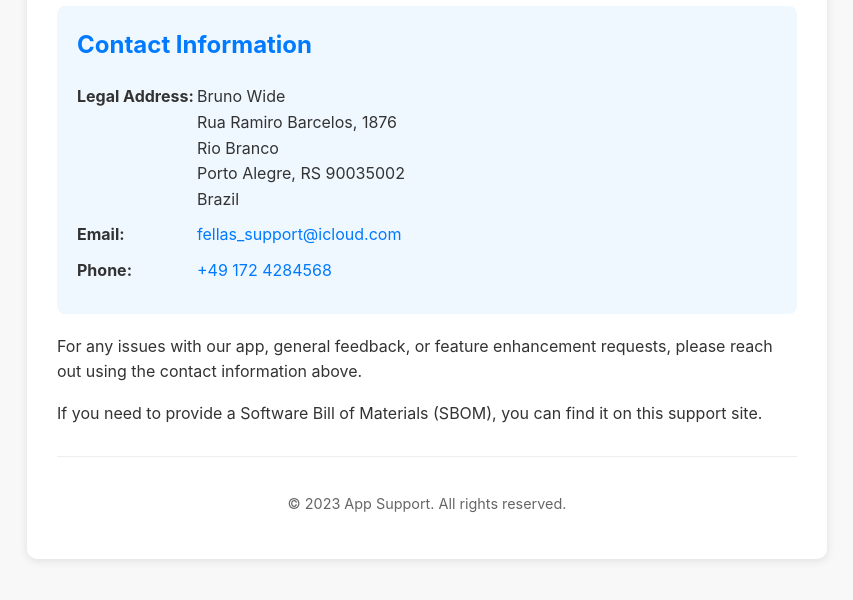
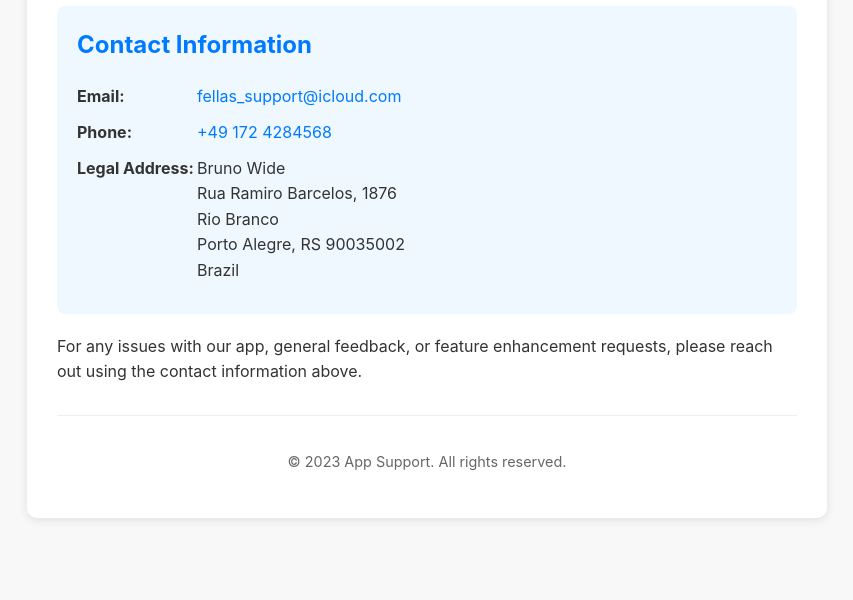
Before and after one commit to bwide/fellas_support, a plain HTML site: page index.html in a window 1280 px wide. Shown: the part 138-738 px from the top of the page, without its empty margins (213-1066 px from the left). Drawn offline with Linux system fonts and the light colour scheme.

Commit message:
updated text

```diff
--- a/index.html
+++ b/index.html
@@ -68,15 +68,6 @@
             <h2>Contact Information</h2>
 
             <div class="contact-item">
-                <strong>Legal Address:</strong>
-                <span>Bruno Wide<br>
-                Rua Ramiro Barcelos, 1876<br>
-                Rio Branco<br>
-                Porto Alegre, RS 90035002<br>
-                Brazil</span>
-            </div>
-
-            <div class="contact-item">
                 <strong>Email:</strong>
                 <a href="mailto:fellas_support@icloud.com">fellas_support@icloud.com</a>
             </div>
@@ -85,11 +76,18 @@
                 <strong>Phone:</strong>
                 <a href="tel:+491724284568">+49 172 4284568</a>
             </div>
+
+            <div class="contact-item">
+                <strong>Legal Address:</strong>
+                <span>Bruno Wide<br>
+                Rua Ramiro Barcelos, 1876<br>
+                Rio Branco<br>
+                Porto Alegre, RS 90035002<br>
+                Brazil</span>
+            </div>
         </div>
 
         <p>For any issues with our app, general feedback, or feature enhancement requests, please reach out using the contact information above.</p>
-
-        <p>If you need to provide a Software Bill of Materials (SBOM), you can find it on this support site.</p>
 
         <div class="footer">
             <p>© 2023 App Support. All rights reserved.</p>
```
